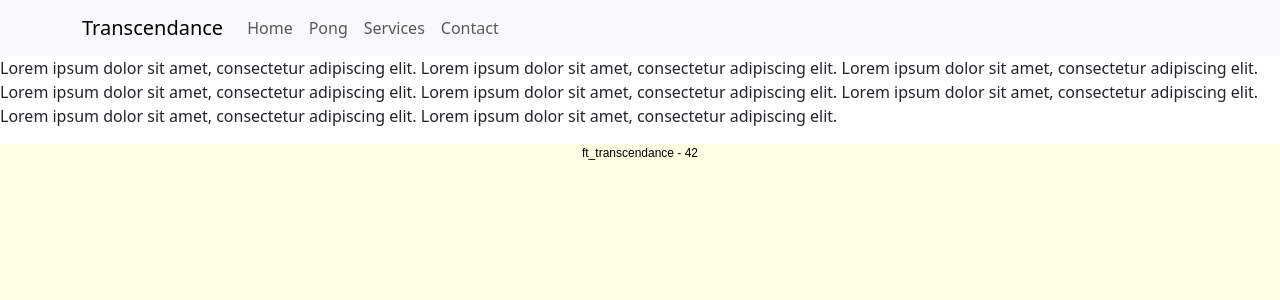
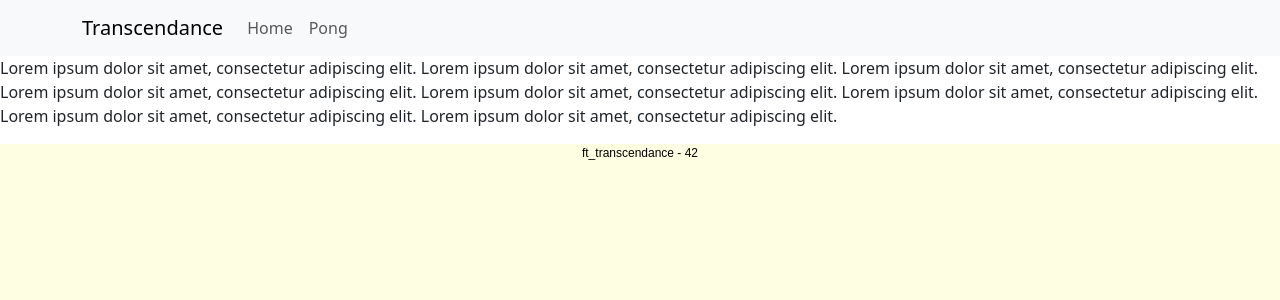
Before and after one commit to obouhlel/ft_transcendence, a Django app: page /home/ in a window 1280 px wide. Shown: the top 300 px of the page. Run offline with Django 3.2, Linux system fonts and the light colour scheme.

Commit message:
Change the index.html, and move the JS and CSS folder on static

```diff
--- a/srcs/web/app/myapp/templates/myapp/index.html
+++ b/srcs/web/app/myapp/templates/myapp/index.html
@@ -5,8 +5,8 @@
 		<meta charset="UTF-8">
 		<title>42 - ft_transcendance</title>
 		<link href="https://cdn.jsdelivr.net/npm/bootstrap@5.3.2/dist/css/bootstrap.min.css" rel="stylesheet" integrity="sha384-T3c6CoIi6uLrA9TneNEoa7RxnatzjcDSCmG1MXxSR1GAsXEV/Dwwykc2MPK8M2HN" crossorigin="anonymous">
-		<link rel="stylesheet" href="{% static 'myapp/css/index.css'%}">
-		<link rel="stylesheet" href="{% static 'myapp/css/pong.css'%}">
+		<link rel="stylesheet" href="{% static 'css/index.css'%}">
+		<link rel="stylesheet" href="{% static 'css/pong.css'%}">
 		<script src="https://unpkg.com/three@v0.160.1/build/three.min.js"></script>
 		<script type="importmap">
 			{
@@ -21,7 +21,7 @@
 		<header>
 			<nav class="navbar navbar-expand-lg navbar-light bg-light">
 				<div class="container">
-					<a class="navbar-brand" href="#">Transcendance</a>
+					<a class="navbar-brand" href="/">Transcendance</a>
 					<button class="navbar-toggler" type="button" data-bs-toggle="collapse" data-bs-target="#navbarNav" aria-controls="navbarNav" aria-expanded="false" aria-label="Toggle navigation">
 						<span class="navbar-toggler-icon"></span>
 					</button>
@@ -32,12 +32,6 @@
 							</li>
 							<li class="nav-item">
 								<a class="nav-link" href="/pong">Pong</a>
-							</li>
-							<li class="nav-item">
-								<a class="nav-link" href="/">Services</a>
-							</li>
-							<li class="nav-item">
-								<a class="nav-link" href="/">Contact</a>
 							</li>
 						</ul>
 					</div>
@@ -52,6 +46,6 @@
 			<p>ft_transcendance - 42</p>
 		</footer>
 	</body>
-	<script type="module" src="{% static 'myapp/js/app.js' %}"></script>
+	<script type="module" src="{% static 'js/app.js' %}"></script>
 	<script src="https://cdn.jsdelivr.net/npm/bootstrap@5.3.2/dist/js/bootstrap.bundle.min.js" integrity="sha384-C6RzsynM9kWDrMNeT87bh95OGNyZPhcTNXj1NW7RuBCsyN/o0jlpcV8Qyq46cDfL" crossorigin="anonymous"></script>
 </html>
```
Also changed, not shown: srcs/web/app/myapp/static/css/index.css (renamed from srcs/web/app/myapp/static/myapp/css/index.css), srcs/web/app/myapp/static/css/pong.css (renamed from srcs/web/app/myapp/static/myapp/css/pong.css), srcs/web/app/myapp/static/js/app.js (renamed from srcs/web/app/myapp/static/myapp/js/app.js), srcs/web/app/myapp/static/js/home.js (renamed from srcs/web/app/myapp/static/myapp/js/home.js), srcs/web/app/myapp/static/js/pong.js (renamed from srcs/web/app/myapp/static/myapp/js/pong.js), srcs/web/app/myapp/static/js/route.js (renamed from srcs/web/app/myapp/static/myapp/js/route.js), srcs/web/app/myapp/static/js/utils.js (renamed from srcs/web/app/myapp/static/myapp/js/utils.js).
